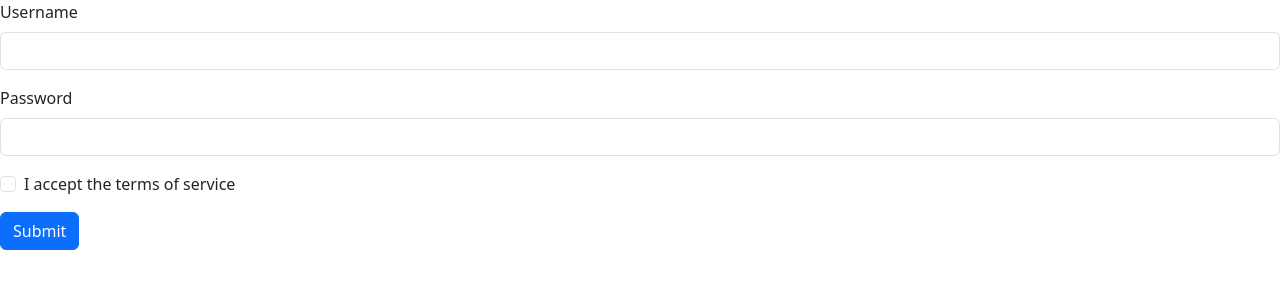
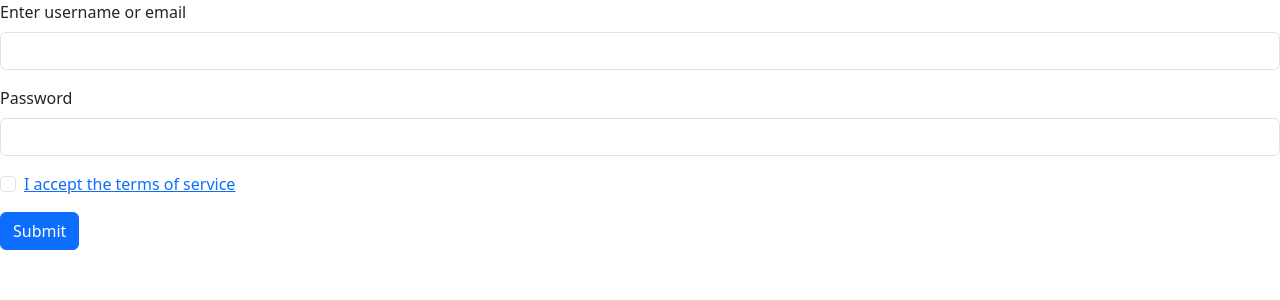
Before and after one commit to TonyDamov/HackTUESX-Project-Domain-expansion, a Django app: page / in a window 1280 px wide. Shown: the part 66-366 px from the top of the page. Run offline with Django 5.2, Linux system fonts and the light colour scheme.

Commit message:
login page bootstrap configuration

```diff
--- a/SchoolApp/notebook/templates/notebook/login.html
+++ b/SchoolApp/notebook/templates/notebook/login.html
@@ -17,16 +17,16 @@
     <div class="center">
         <form>
           <div class="mb-3">
-            <label for="exampleInputEmail1" class="form-label">Username</label>
-            <input type="email" class="form-control" id="exampleInputEmail1" aria-describedby="emailHelp">
+            <label for="input" class="form-label">Enter username or email</label>
+            <input type="usernameOrEmail" class="form-control" id="inputNameOrEmail">
           </div>
           <div class="mb-3">
-            <label for="exampleInputPassword1" class="form-label">Password</label>
-            <input type="password" class="form-control" id="exampleInputPassword1">
+            <label for="inputPassword" class="form-label">Password</label>
+            <input type="password" class="form-control" id="inputPassword">
           </div>
           <div class="mb-3 form-check">
-            <input type="checkbox" class="form-check-input" id="exampleCheck1">
-            <label class="form-check-label" for="exampleCheck1">I accept the terms of service</label>
+            <input type="checkbox" class="form-check-input" id="check">
+            <a class="form-check-label" for="check">I accept the terms of service</a>
           </div>
           <button type="submit" class="btn btn-primary">Submit</button>
         </form>
```
